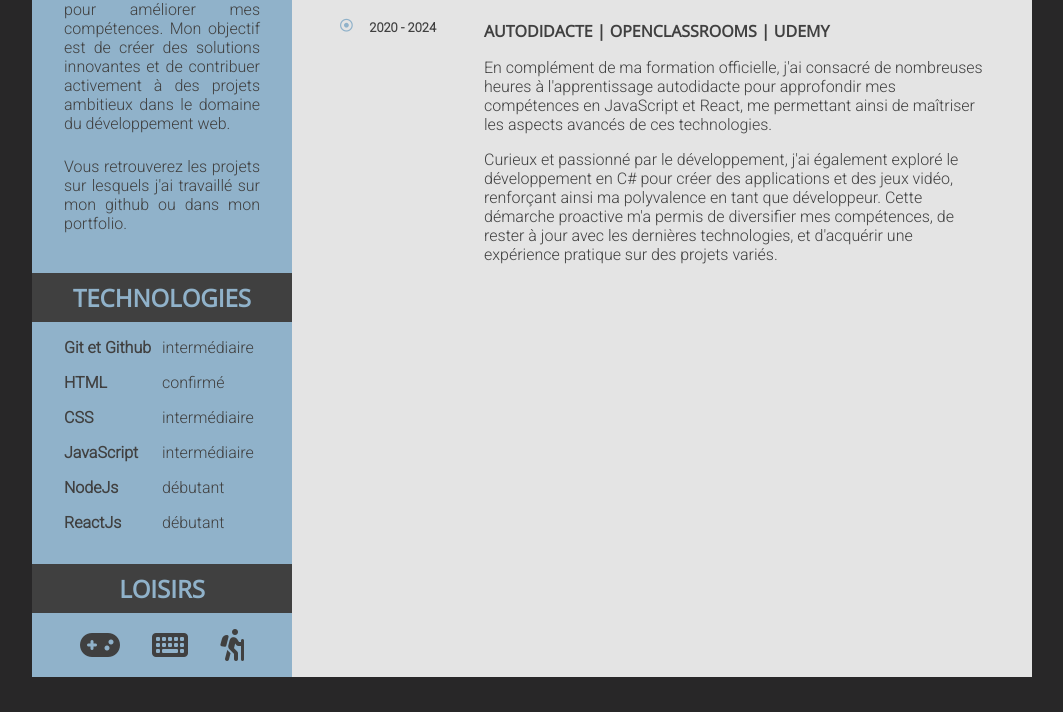
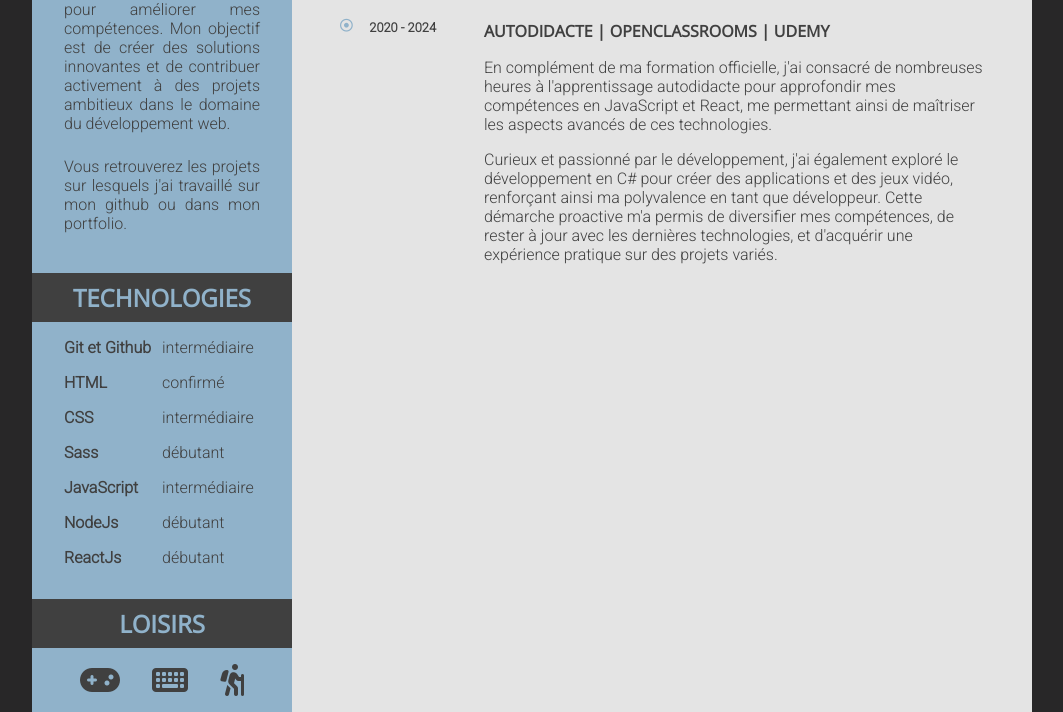
Before and after one commit to laurentGurbala/cv, a plain HTML site: page index.html in a window 1280 px wide. Shown: the part 941-1653 px from the top of the page, without its empty margins (108-1171 px from the left). Before the commit the page ends 1618 px from the top, so only its background shows below. Drawn offline with nearby package versions, Linux system fonts and the light colour scheme.

Commit message:
Update: ajout de la compétence Sass

```diff
--- a/index.html
+++ b/index.html
@@ -78,6 +78,9 @@
 
                         <p><strong>CSS</strong></p>
                         <p>intermédiaire</p>
+
+                        <p><strong>Sass</strong></p>
+                        <p>débutant</p>
 
                         <p><strong>JavaScript</strong></p>
                         <p>intermédiaire</p>
```
